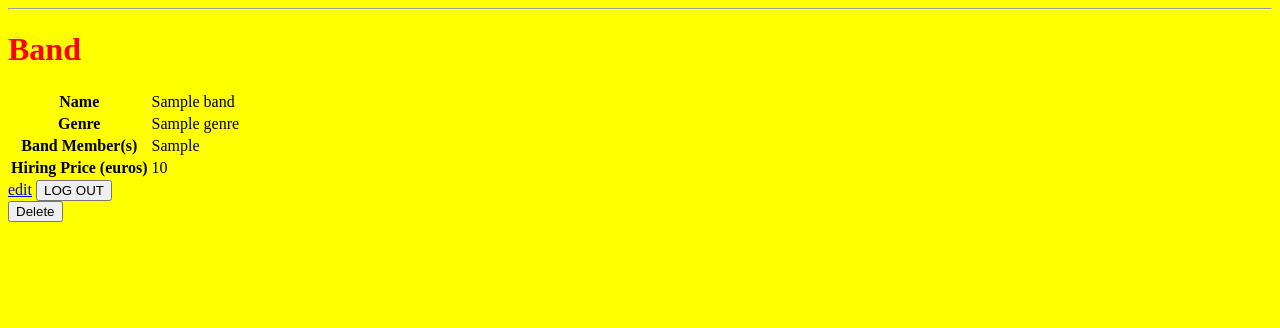
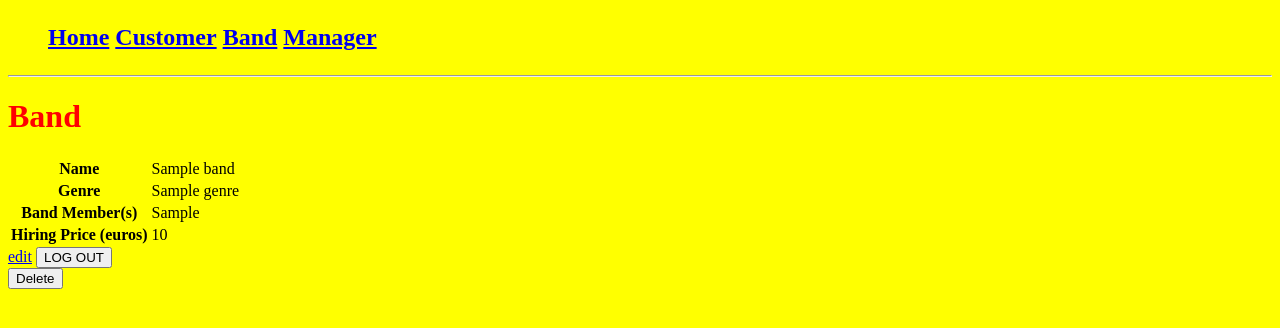
Before and after one commit to oisinegan/WebDevProject, a Symfony app: template templates/band/show.html.twig in a window 1280 px wide. Shown: the top 328 px of the page. Run offline with Twig, Linux system fonts and the light colour scheme; the template is opened without the code that fills it: most values are stand-ins (such as "Sample title", 1, 10 or a date in 2020); some libraries are stand-ins or nearby versions.

Commit message:
Created Navigation Bar, Edited BandController and Created BandRegistrationController

```diff
--- a/src/Controller/BandController.php
+++ b/src/Controller/BandController.php
@@ -15,7 +15,7 @@ use Symfony\Component\Routing\Annotation\Route;
 #[IsGranted('ROLE_BAND')]
 class BandController extends AbstractController
 {
-    #[Route('/', name: 'app_band_index', methods: ['GET'])]
+    #[Route('/', name: 'app_band', methods: ['GET'])]
     public function index(BandRepository $bandRepository): Response
     {
 //        return $this->render('band/index.html.twig', [
--- a/src/Controller/RegistrationController.php
+++ b/src/Controller/BandRegistrationController.php
@@ -14,9 +14,9 @@ use Symfony\Component\Routing\Annotation\Route;
 use Symfony\Component\Security\Http\Authentication\UserAuthenticatorInterface;
 use Symfony\Contracts\Translation\TranslatorInterface;
 
-class RegistrationController extends AbstractController
+class BandRegistrationController extends AbstractController
 {
-    #[Route('/registerBand', name: 'app_register')]
+    #[Route('/registerBand', name: 'app_register_band')]
     public function register(Request $request, UserPasswordHasherInterface $userPasswordHasher, UserAuthenticatorInterface $userAuthenticator, LoginAuthenticator $authenticator, EntityManagerInterface $entityManager): Response
     {
         $user = new Band();
--- a/templates/base.html.twig
+++ b/templates/base.html.twig
@@ -7,6 +7,22 @@
         {# Run `composer require symfony/webpack-encore-bundle` to start using Symfony UX #}
         {% block stylesheets %}
         {% endblock %}
+        <h2>
+            <ul>
+                <li>
+                    <a href="{{ path('app_default') }}"> Home </a>
+                </li>
+                <li>
+                    <a href="{{ path('app_customer') }}"> Customer </a>
+                </li>
+                <li>
+                    <a href="{{ path('app_band') }}"> Band </a>
+                </li>
+                <li>
+                    <a href="{{ path('app_default') }}"> Manager </a>
+                </li>
+            </ul>
+        </h2>
 
         <style>
             body {
@@ -15,6 +31,10 @@
 
             h1 {
                 color: red;
+            }
+
+            h2 li {
+                display: inline-block;
             }
         </style>
 
--- a/templates/default/index.html.twig
+++ b/templates/default/index.html.twig
@@ -35,11 +35,11 @@
         Band
     </h2>
     <li>
-        <a href="{{ path('app_band_index') }}"> Band home page (via login) </a>
+        <a href="{{ path('app_band') }}"> Band home page (via login) </a>
     </li>
     <li>
 
-        <a href="{{ path('app_register') }}"> Register band</a>
+        <a href="{{ path('app_register_band') }}"> Register band</a>
     </li>
     <h2>
         Manager
```
